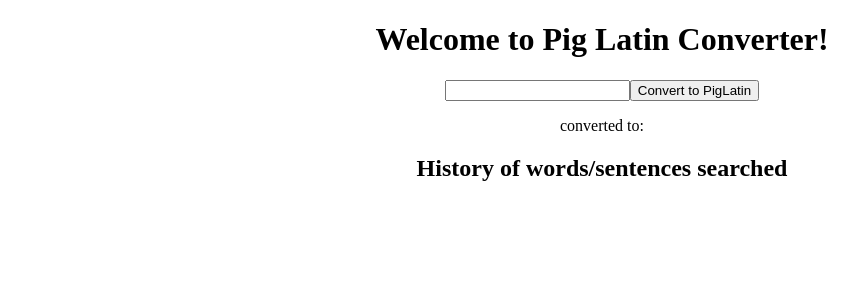
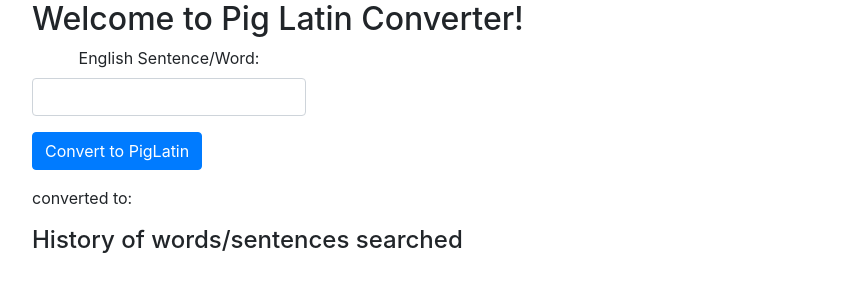
Before and after one commit to c-science1/pigLatinExercise, an Angular app: page / in a window 1280 px wide. Shown: the top 300 px of the page, without its empty margins (38-895 px from the left). Built offline with nearby package versions, Linux system fonts and the light colour scheme.

Commit message:
added bootstrap styles

```diff
--- a/src/app/app.component.html
+++ b/src/app/app.component.html
@@ -1,16 +1,30 @@
 <!--The content below is only a placeholder and can be replaced.-->
-<div style="text-align:center">
-  <h1>
+<div class="container text-center">
+  <div class="row">
+    <h2>
       Welcome to {{ title }}!
-  </h1>
-  <input #box>
-  <button (click)="onClickMe(box.value)">Convert to PigLatin</button>
+    </h2>
+  </div>
+  <div class="row">
+    <div class="form-group">
+        <label for="searchWord">English Sentence/Word:</label>
+        <input #box class="form-control" id="searchWord">
+    </div>
+  </div>
+  <div class="row">
+    <div class="form-group">
+        <button (click)="onClickMe(box.value)" class="btn btn-primary">Convert to PigLatin</button>
+    </div>
+  </div>
+  <div class="row">
     <p>converted to: {{convertedWords}}</p>
-
-  <h2>History of words/sentences searched</h2>
+  </div>
+  <div class="row">
+    <h4>History of words/sentences searched</h4>
     <ng-container *ngFor="let wordSearch of wordsSearchedHistory let i=index;">
       <p>{{i+1}}. {{ wordSearch.searchedSentence }}
         <strong>converted to</strong>
           {{ wordSearch.convertedSentence }}</p>
     </ng-container>
   </div>
+</div>
--- a/src/index.html
+++ b/src/index.html
@@ -4,9 +4,9 @@
   <meta charset="utf-8">
   <title>PigLatin</title>
   <base href="/">
-
   <meta name="viewport" content="width=device-width, initial-scale=1">
   <link rel="icon" type="image/x-icon" href="favicon.ico">
+  <link rel="stylesheet" type="text/css" href="https://maxcdn.bootstrapcdn.com/bootstrap/4.0.0-beta.2/css/bootstrap.min.css">
 </head>
 <body>
   <app-root></app-root>
```
Lines whose indentation alone changed are shown as unchanged.
